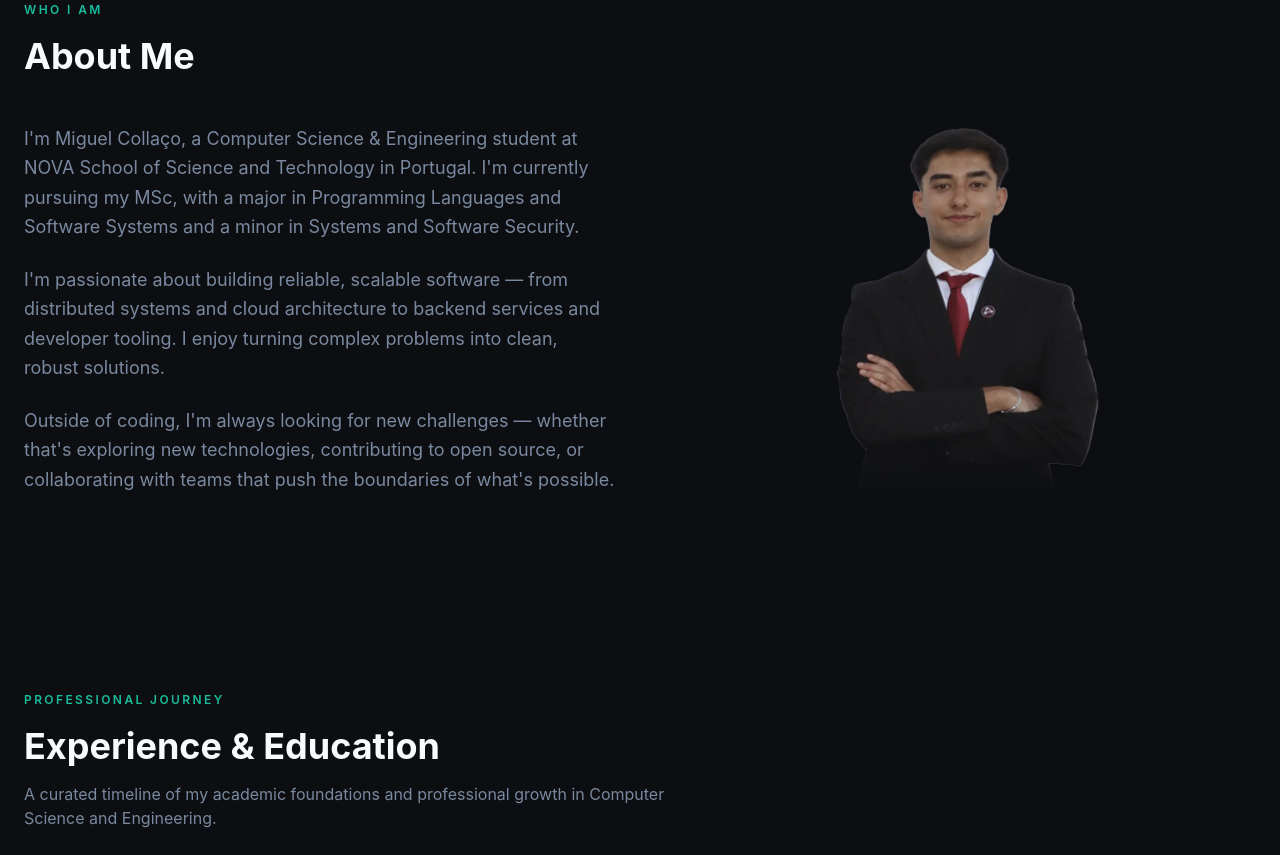
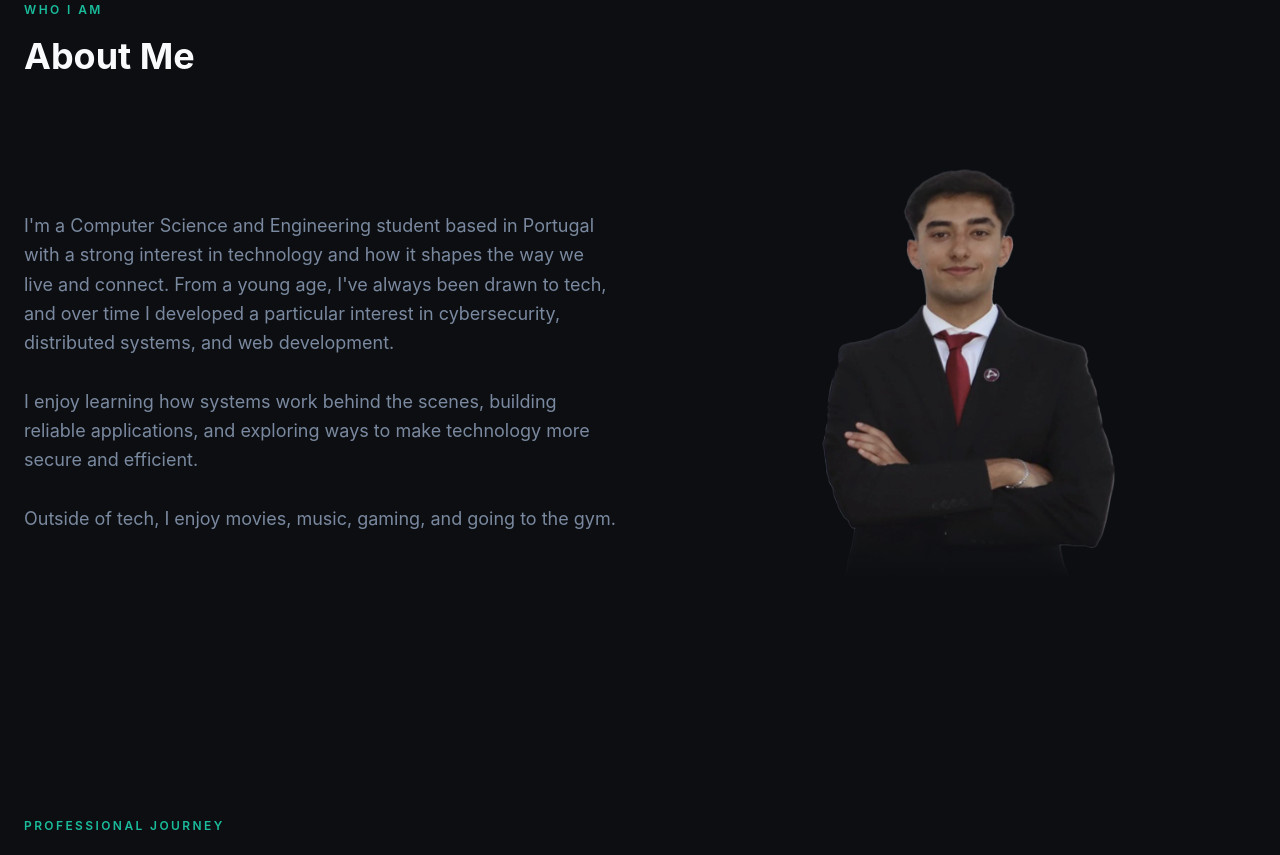
Before and after one commit to miguelcollaco/portfolio, a Next.js app: page / in a window 1280 px wide. Shown: the part 900-1755 px from the top of the page. Built offline with nearby package versions, Linux system fonts and the light colour scheme.

Commit message:
Change about text + image size

```diff
--- a/app/_components/About.tsx
+++ b/app/_components/About.tsx
@@ -2,6 +2,8 @@
 
 import Image from "next/image";
 import { motion } from "framer-motion";
+
+import PHOTO from "@/public/photo.webp";
 
 const fadeUp = {
   initial: { opacity: 0, y: 24 },
@@ -28,16 +30,14 @@ export default function About() {
             {...fadeUp}
             viewport={viewport}
             transition={{ duration: 0.6, delay: 0.1 }}
-            className="order-2 lg:order-1 space-y-6"
+            className="order-2 lg:order-1"
           >
             <p className="text-muted-foreground text-lg leading-relaxed">
-              I'm Miguel Collaço, a Computer Science & Engineering student at NOVA School of Science and Technology in Portugal. I'm currently pursuing my MSc, with a major in Programming Languages and Software Systems and a minor in Systems and Software Security.
-            </p>
-            <p className="text-muted-foreground text-lg leading-relaxed">
-              I'm passionate about building reliable, scalable software — from distributed systems and cloud architecture to backend services and developer tooling. I enjoy turning complex problems into clean, robust solutions.
-            </p>
-            <p className="text-muted-foreground text-lg leading-relaxed">
-              Outside of coding, I'm always looking for new challenges — whether that's exploring new technologies, contributing to open source, or collaborating with teams that push the boundaries of what's possible.
+              I'm a Computer Science and Engineering student based in Portugal with a strong interest in technology and how it shapes the way we live and connect. From a young age, I've always been drawn to tech, and over time I developed a particular interest in cybersecurity, distributed systems, and web development.
+              <br/><br/>
+              I enjoy learning how systems work behind the scenes, building reliable applications, and exploring ways to make technology more secure and efficient.
+              <br/><br/>
+              Outside of tech, I enjoy movies, music, gaming, and going to the gym.
             </p>
           </motion.div>
 
@@ -45,16 +45,15 @@ export default function About() {
             {...fadeUp}
             viewport={viewport}
             transition={{ duration: 0.6, delay: 0.2 }}
-            className="h-full w-full order-1 lg:order-2 lg:justify-self-end max-w-sm mx-auto relative"
+            className="h-5/6 w-full order-1 lg:order-2 lg:justify-self-end max-w-sm mx-auto relative"
           >
             <Image
-              src="/photo.webp"
+              src={PHOTO}
               alt="Miguel Collaço"
-              fill
               priority
-              className="object-contain"
+              className="h-full object-contain"
             />
-            <div className="absolute bottom-0 left-0 right-0 h-16 bg-linear-to-t from-background to-transparent" />
+            <div className="absolute bottom-0 left-0 right-0 h-16 bg-linear-to-t from-background" />
           </motion.div>
         </div>
       </div>
```
